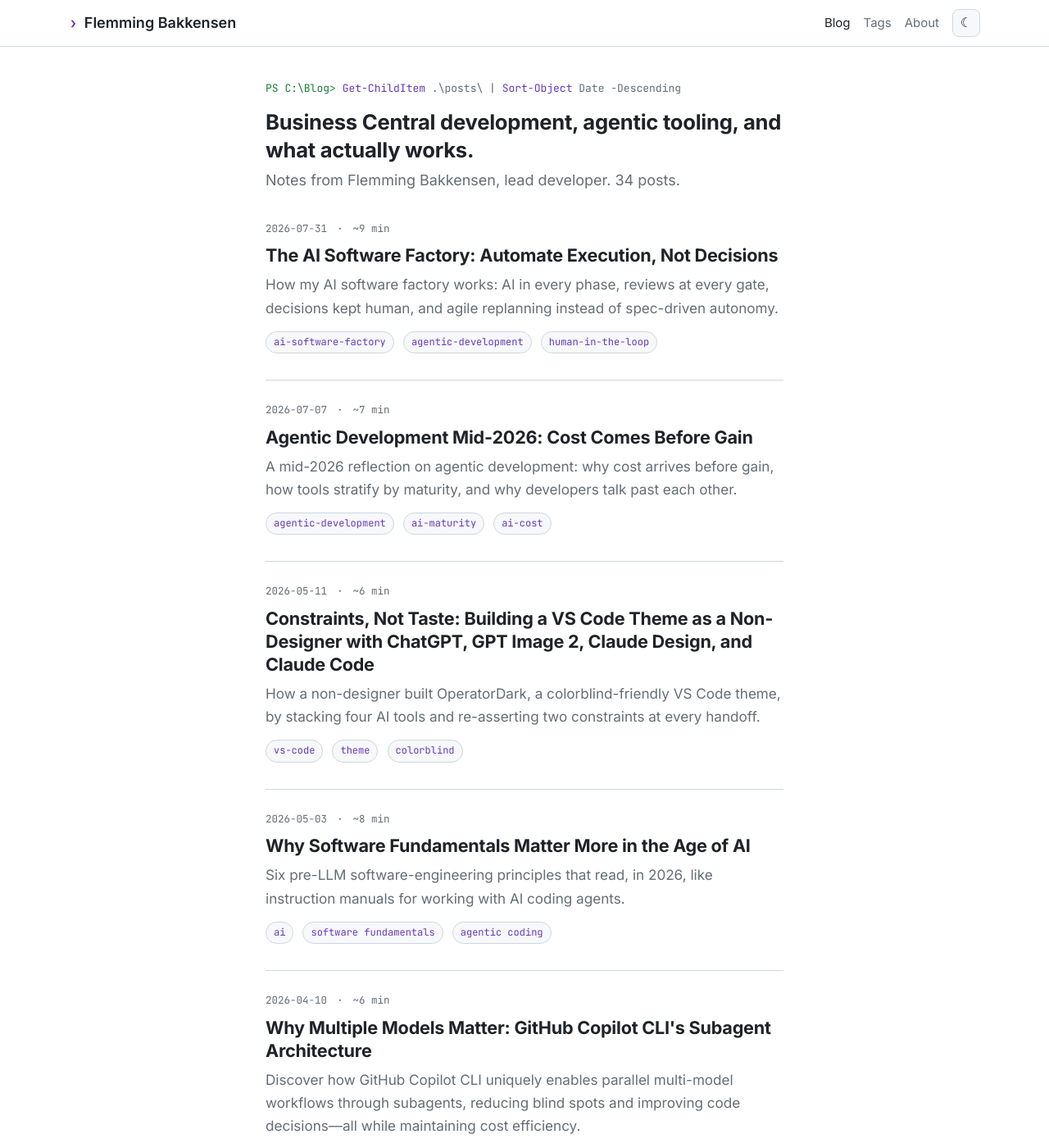
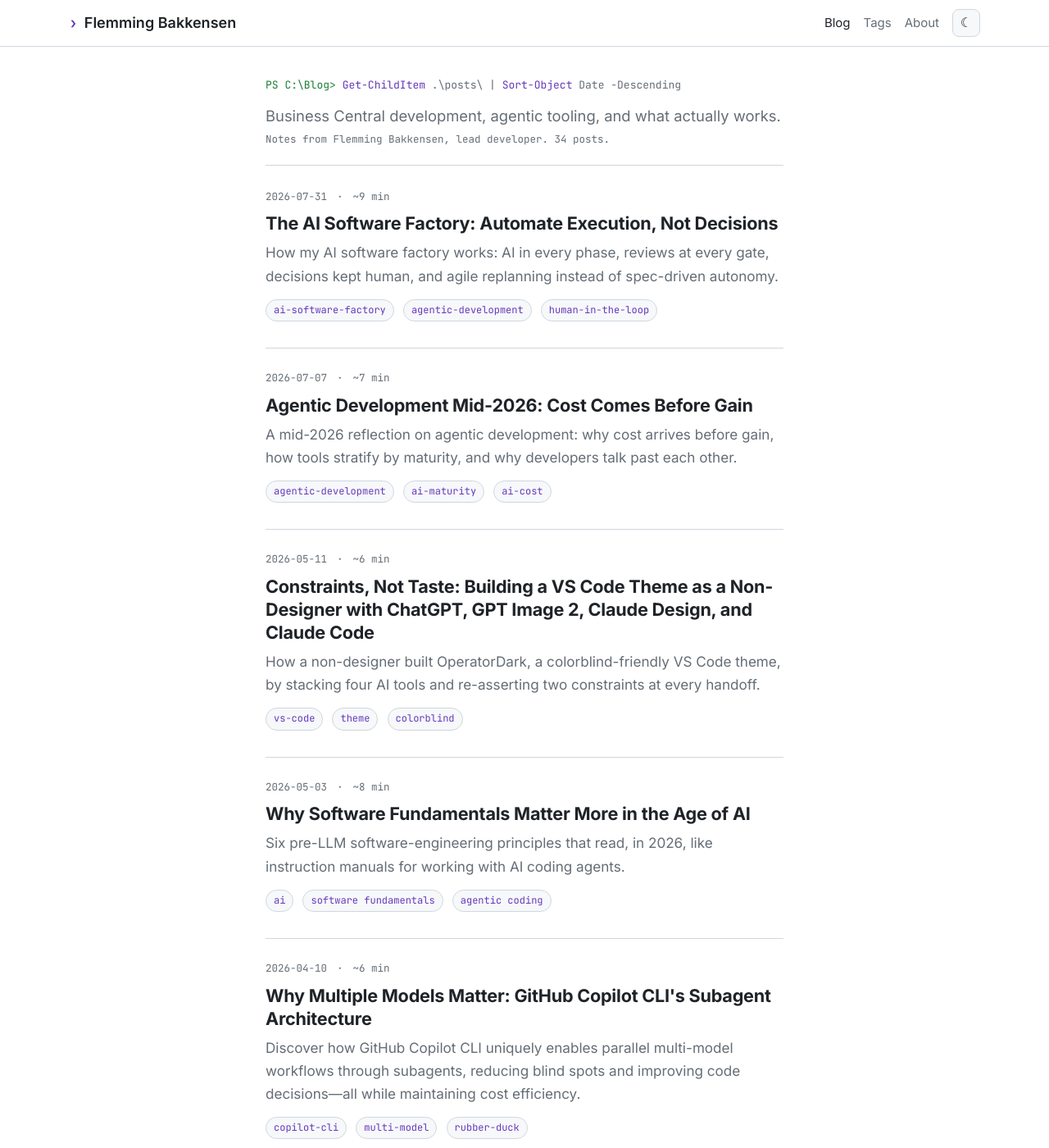
Before and after one commit to FBakkensen/FBakkensen.github.io, a Jekyll site: the page built from index.html, in a window 1280 px wide and 1400 px high. Shown: the whole window at 82% size. Built offline with Jekyll 4.4.1, drawn with Linux system fonts in a browser that asks for light colours; the list of posts is cut into pages by our own code.

Commit message:
fix(home): style intro as a masthead so it does not read as a post
Co-Authored-By: Claude Fable 5.1 <noreply@anthropic.com>

```diff
--- a/_sass/_post-list.scss
+++ b/_sass/_post-list.scss
@@ -1,10 +1,24 @@
-.home-intro { padding: 40px 0 8px; }
+/* Masthead: deliberately lighter and smaller than a post title so it does not read as a post */
+.home-intro {
+  padding: 36px 0 20px;
+  border-bottom: 1px solid var(--border);
+  margin-bottom: 6px;
+}
 .home-intro__title {
-  font-size: 1.6rem;
-  line-height: 1.3;
-  margin: 0 0 6px;
+  font-size: 1.15rem;
+  font-weight: 400;
+  letter-spacing: 0;
+  line-height: 1.5;
+  color: var(--mute);
+  margin: 0 0 4px;
 }
-.home-intro__sub { margin: 0; color: var(--mute); }
+.home-intro__sub {
+  margin: 0;
+  font-family: var(--font-mono);
+  font-size: 12.5px;
+  color: var(--mute);
+}
+.post-list__item:first-child { padding-top: 22px; }
 
 .post-list { list-style: none; margin: 0; padding: 0; }
 .post-list__item {
```
